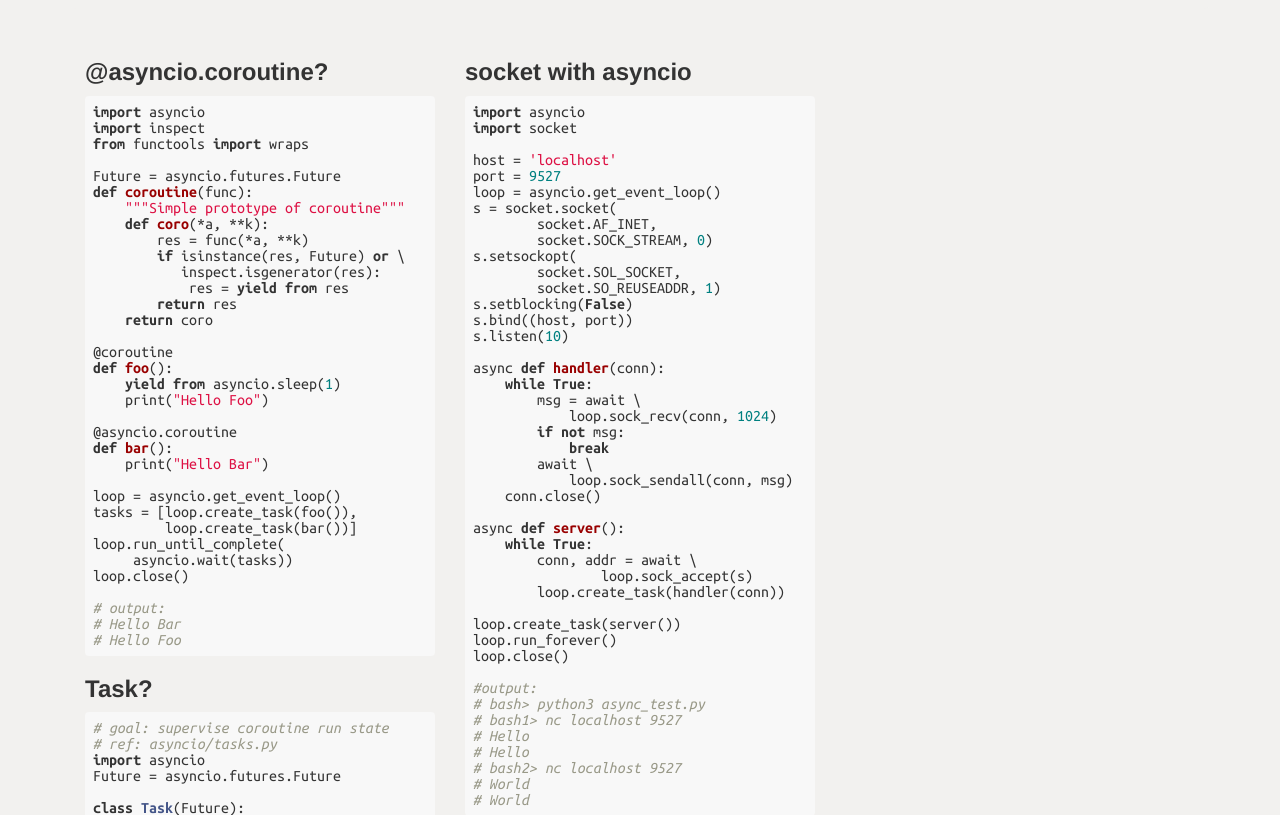
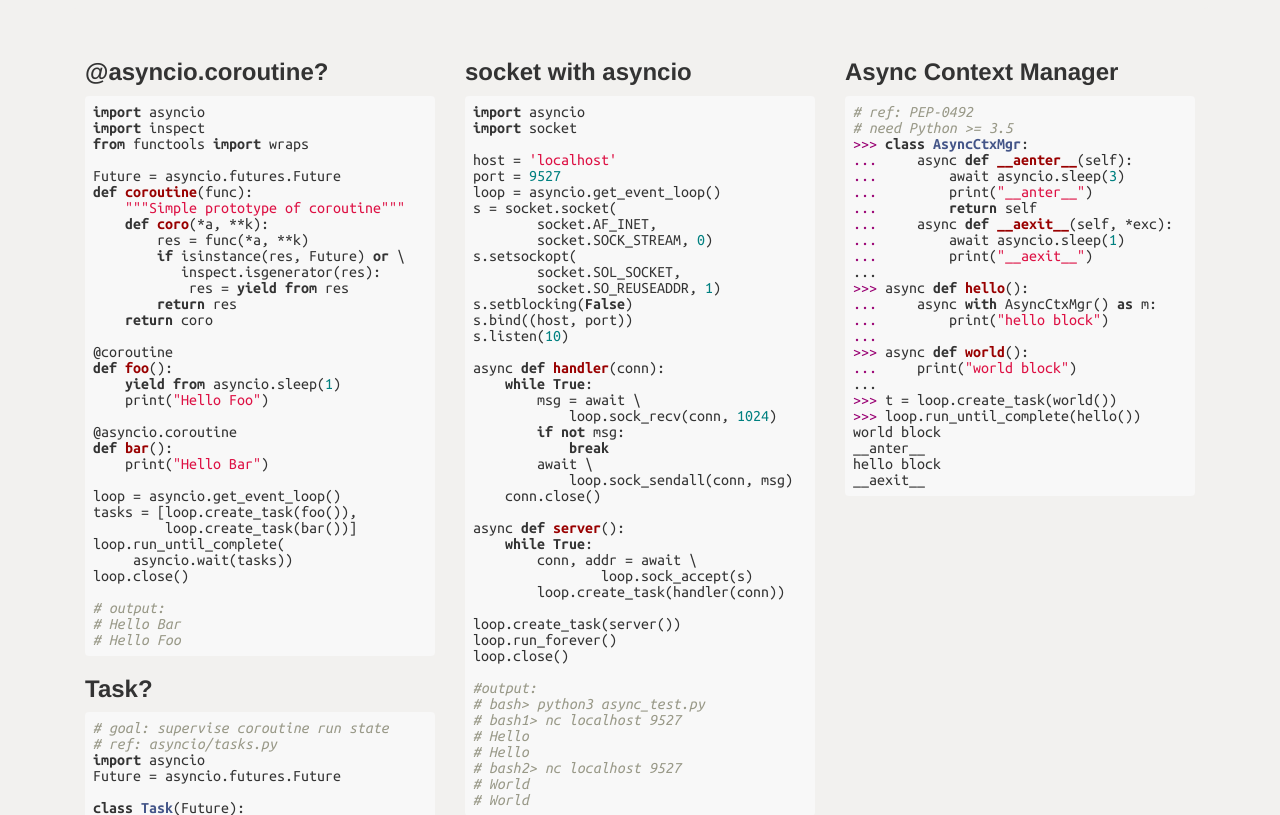
Before and after one commit to crazyguitar/cheatsheet, a Flask app: page /python-asyncio in a window 1280 px wide. Shown: the part 301-1116 px from the top of the page. Run offline with Flask 2, Linux system fonts and the light colour scheme; some libraries are stand-ins or nearby versions.

Commit message:
Add Async Context Manager note

```diff
--- a/server/templates/cheatsheet/python-asyncio.html
+++ b/server/templates/cheatsheet/python-asyncio.html
@@ -385,6 +385,34 @@ ker done
 
 </div>
 
+<div class="row col-md-4 col-xs-12">
+<h3>Async Context Manager</h3>
+<pre class="code python">
+# ref: <a href="https://www.python.org/dev/peps/pep-0492/">PEP-0492</a>
+# need Python &gt;= 3.5
+&gt;&gt;&gt; class AsyncCtxMgr:
+...     async def __aenter__(self):
+...         await asyncio.sleep(3)
+...         print("__anter__")
+...         return self
+...     async def __aexit__(self, *exc):
+...         await asyncio.sleep(1)
+...         print("__aexit__")
+...
+&gt;&gt;&gt; async def hello():
+...     async with AsyncCtxMgr() as m:
+...         print("hello block")
+...
+&gt;&gt;&gt; async def world():
+...     print("world block")
+...
+&gt;&gt;&gt; t = loop.create_task(world())
+&gt;&gt;&gt; loop.run_until_complete(hello())
+world block
+__anter__
+hello block
+__aexit__
+</pre>
 </div>
 {% endblock %}
 
```
